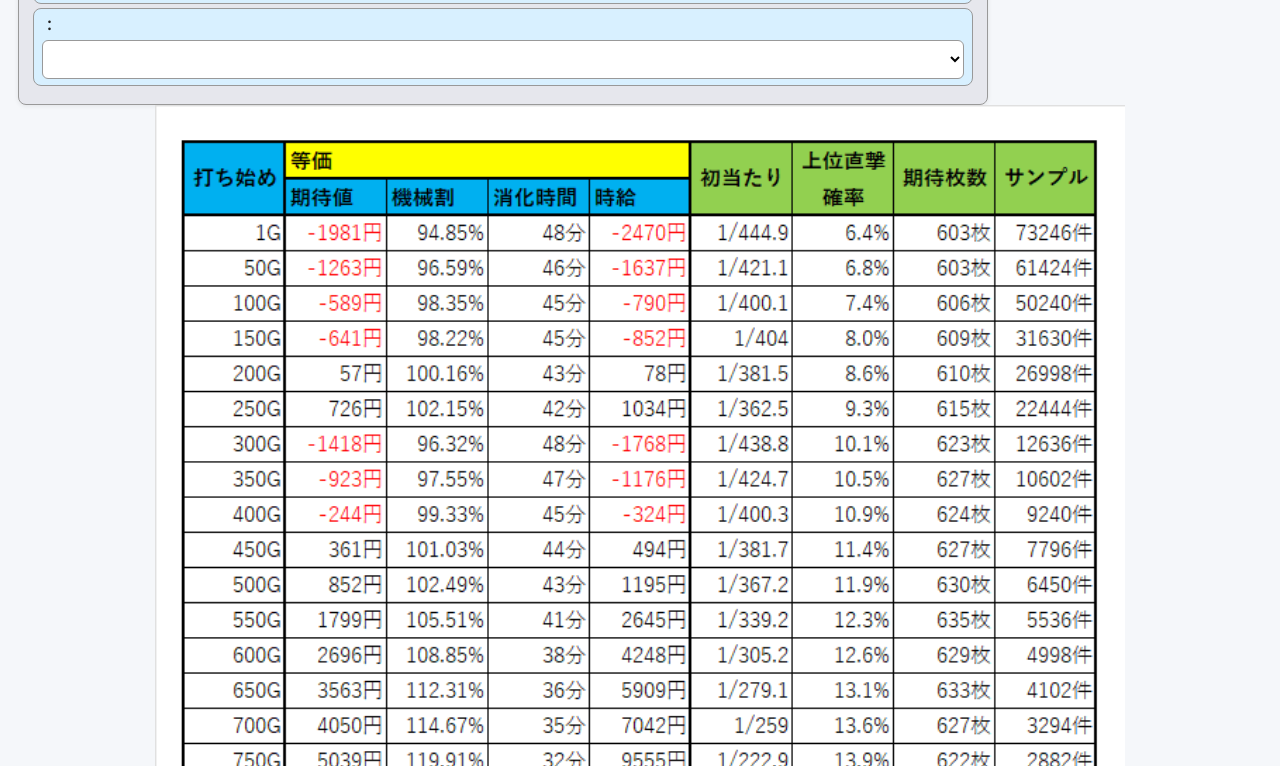
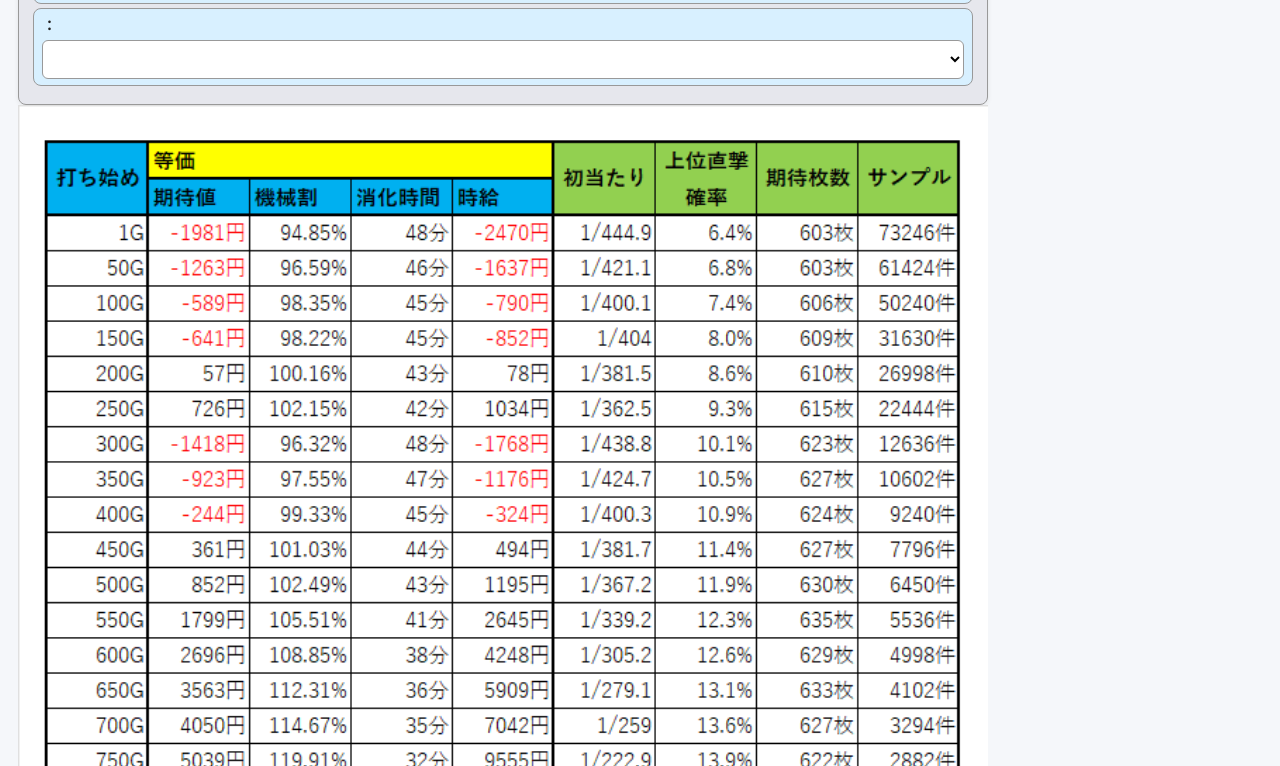
Before and after one commit to wosaru/kabaneriunato_kurokemuri_tenzyou_Lhw48Zd65kTnrzBw, a plain HTML site: page index.html in a window 1280 px wide. Shown: the part 534-1300 px from the top of the page. Drawn offline with Linux system fonts and the light colour scheme.

Commit message:
Update style.css

```diff
--- a/style.css
+++ b/style.css
@@ -116,7 +116,7 @@ button:hover {
 
   max-width: 970px;
   width: 100%;
-  margin: 0 auto; /* 中央寄せ */
+  margin: 0;
 }
 
 #gallery img {
```
